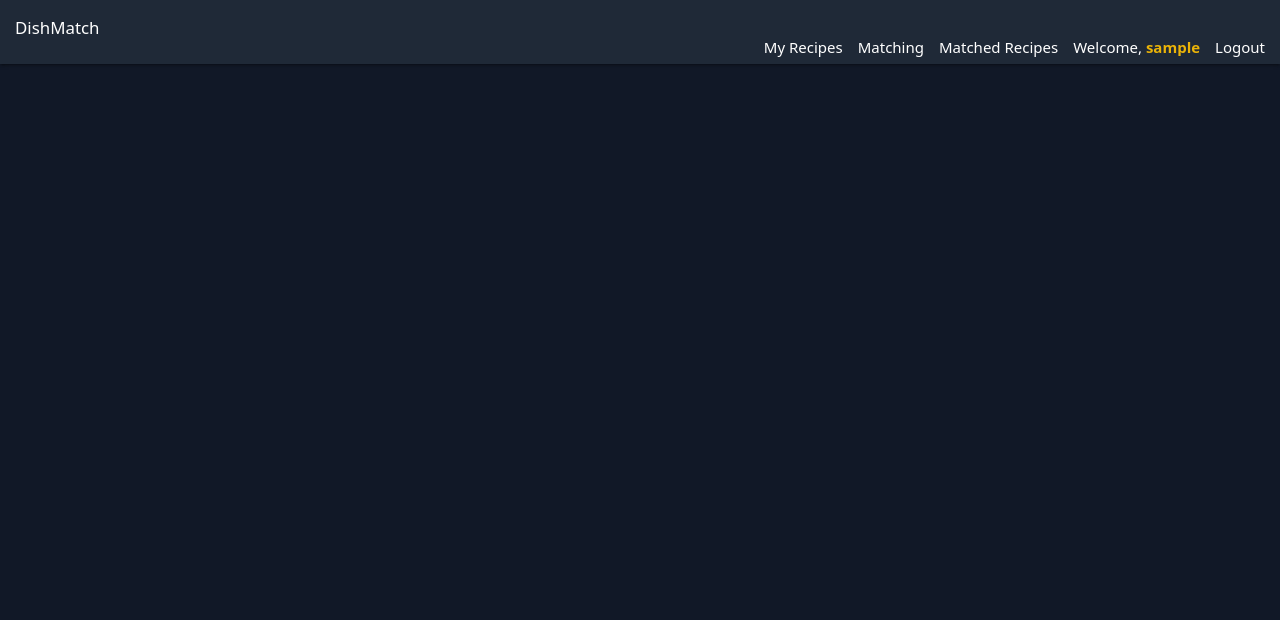
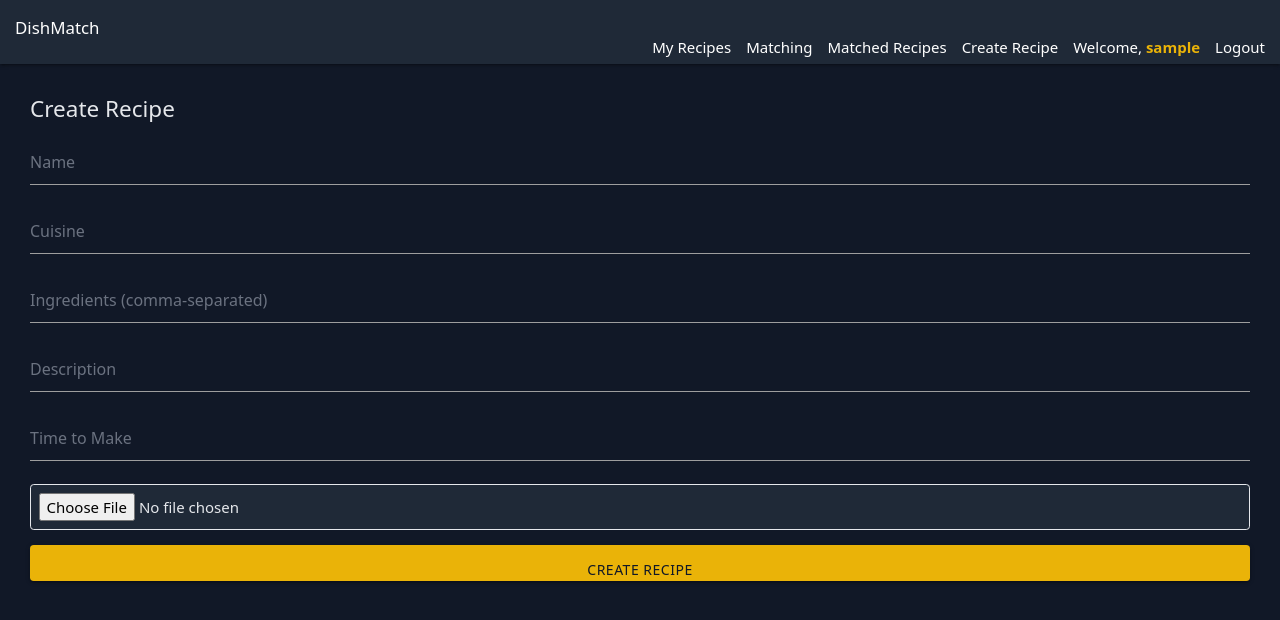
Before and after one commit to LeviathanIsI/DishMatch_Frontend, a React (Vite) app: page /create-recipe in a window 1280 px wide. Shown: the top 620 px of the page. Built offline with nearby package versions, Linux system fonts and the light colour scheme; sample sign-in values are in the browser's storage.

Commit message:
Added a create recipe route and updated navbar

```diff
--- a/src/App.jsx
+++ b/src/App.jsx
@@ -7,6 +7,7 @@ import Login from "./pages/Login";
 import MyRecipes from "./pages/MyRecipes";
 import Matching from "./pages/Matching";
 import MatchedRecipes from "./pages/MatchedRecipes";
+import CreateRecipe from "./pages/CreateRecipe";
 import ProtectedRoute from "./components/ProtectedRoute";
 
 const App = () => {
@@ -43,6 +44,14 @@ const App = () => {
                 </ProtectedRoute>
               }
             />
+            <Route
+              path="/create-recipe"
+              element={
+                <ProtectedRoute>
+                  <CreateRecipe />
+                </ProtectedRoute>
+              }
+            />
           </Routes>
         </main>
       </div>
--- a/src/components/Navbar.jsx
+++ b/src/components/Navbar.jsx
@@ -1,14 +1,12 @@
 import React, { useContext } from "react";
-import { Link, useNavigate } from "react-router-dom";
+import { Link } from "react-router-dom";
 import { AuthContext } from "../context/AuthContext";
 
 const Navbar = () => {
   const { isAuthenticated, username, logout } = useContext(AuthContext);
-  const navigate = useNavigate();
 
   const handleLogout = () => {
     logout();
-    navigate("/login");
   };
 
   return (
@@ -29,9 +27,12 @@ const Navbar = () => {
           </Link>
           {isAuthenticated ? (
             <>
+              <Link to="/create-recipe" className="text-white">
+                Create Recipe
+              </Link>
               <span className="text-white">
                 Welcome,{" "}
-                <span className="text-yellow-500 font-bold">{username}</span>
+                <span className="font-bold text-yellow-500">{username}</span>
               </span>
               <button onClick={handleLogout} className="text-white">
                 Logout
--- a/src/context/AuthContext.jsx
+++ b/src/context/AuthContext.jsx
@@ -10,7 +10,7 @@ export const AuthProvider = ({ children }) => {
     const token = localStorage.getItem("token");
     if (token) {
       const decodedToken = JSON.parse(atob(token.split(".")[1]));
-      console.log("Decoded Token:", decodedToken); // Add this line
+      console.log("Decoded Token:", decodedToken);
       setUsername(decodedToken.username);
       setIsAuthenticated(true);
     }
--- /dev/null
+++ b/src/pages/CreateRecipe.jsx
@@ -0,0 +1,115 @@
+import React, { useState } from "react";
+import apiFetch from "../api/fetch";
+
+const CreateRecipe = () => {
+  const [name, setName] = useState("");
+  const [cuisine, setCuisine] = useState("");
+  const [ingredients, setIngredients] = useState("");
+  const [description, setDescription] = useState("");
+  const [timeToMake, setTimeToMake] = useState("");
+  const [image, setImage] = useState(null);
+  const [message, setMessage] = useState("");
+
+  const handleSubmit = async (e) => {
+    e.preventDefault();
+    const formData = new FormData();
+    formData.append("name", name);
+    formData.append("cuisine", cuisine);
+    formData.append("ingredients", ingredients);
+    formData.append("description", description);
+    formData.append("timeToMake", timeToMake);
+    if (image) {
+      formData.append("image", image);
+    }
+
+    try {
+      await apiFetch("/recipes/create", {
+        method: "POST",
+        body: formData,
+      });
+      setMessage("Recipe created successfully!");
+      setName("");
+      setCuisine("");
+      setIngredients("");
+      setDescription("");
+      setTimeToMake("");
+      setImage(null);
+    } catch (error) {
+      setMessage("Error creating recipe: " + error.message);
+    }
+  };
+
+  return (
+    <div className="container mx-auto p-4">
+      <h2 className="text-2xl mb-4">Create Recipe</h2>
+      <form onSubmit={handleSubmit} className="space-y-4">
+        <div className="input-field">
+          <input
+            type="text"
+            value={name}
+            onChange={(e) => setName(e.target.value)}
+            placeholder="Name"
+            required
+            className="w-full p-2 border rounded bg-gray-800 text-gray-200 placeholder-gray-500 focus:border-yellow-500"
+          />
+        </div>
+        <div className="input-field">
+          <input
+            type="text"
+            value={cuisine}
+            onChange={(e) => setCuisine(e.target.value)}
+            placeholder="Cuisine"
+            required
+            className="w-full p-2 border rounded bg-gray-800 text-gray-200 placeholder-gray-500 focus:border-yellow-500"
+          />
+        </div>
+        <div className="input-field">
+          <input
+            type="text"
+            value={ingredients}
+            onChange={(e) => setIngredients(e.target.value)}
+            placeholder="Ingredients (comma-separated)"
+            required
+            className="w-full p-2 border rounded bg-gray-800 text-gray-200 placeholder-gray-500 focus:border-yellow-500"
+          />
+        </div>
+        <div className="input-field">
+          <input
+            type="text"
+            value={description}
+            onChange={(e) => setDescription(e.target.value)}
+            placeholder="Description"
+            required
+            className="w-full p-2 border rounded bg-gray-800 text-gray-200 placeholder-gray-500 focus:border-yellow-500"
+          />
+        </div>
+        <div className="input-field">
+          <input
+            type="text"
+            value={timeToMake}
+            onChange={(e) => setTimeToMake(e.target.value)}
+            placeholder="Time to Make"
+            required
+            className="w-full p-2 border rounded bg-gray-800 text-gray-200 placeholder-gray-500 focus:border-yellow-500"
+          />
+        </div>
+        <div className="input-field">
+          <input
+            type="file"
+            onChange={(e) => setImage(e.target.files[0])}
+            className="w-full p-2 border rounded bg-gray-800 text-gray-200 placeholder-gray-500 focus:border-yellow-500"
+          />
+        </div>
+        <button
+          type="submit"
+          className="btn w-full py-2 rounded bg-yellow-500 text-gray-900 hover:bg-yellow-400"
+        >
+          Create Recipe
+        </button>
+      </form>
+      {message && <p className="mt-4">{message}</p>}
+    </div>
+  );
+};
+
+export default CreateRecipe;
--- a/src/pages/Matching.jsx
+++ b/src/pages/Matching.jsx
@@ -1,9 +1,9 @@
-import React, { useState, useEffect } from 'react';
-import apiFetch from '../api/fetch';
+import React, { useState, useEffect } from "react";
+import apiFetch from "../api/fetch";
 
 const Matching = () => {
   const [recipe, setRecipe] = useState(null);
-  const [message, setMessage] = useState('');
+  const [message, setMessage] = useState("");
 
   useEffect(() => {
     fetchRandomRecipe();
@@ -11,51 +11,69 @@ const Matching = () => {
 
   const fetchRandomRecipe = async () => {
     try {
-      const response = await apiFetch('/recipes/random');
+      const response = await apiFetch("/recipes/random");
       setRecipe(response);
+      setMessage(""); // Clear the message when fetching a new recipe
     } catch (error) {
-      setMessage('Error fetching recipe: ' + error.message);
+      setMessage("Error fetching recipe: " + error.message);
     }
   };
 
   const handleMakeIt = async () => {
     try {
-      const token = localStorage.getItem('token');
-      await apiFetch('/recipes/add', {
-        method: 'POST',
+      const token = localStorage.getItem("token");
+      await apiFetch("/recipes/add", {
+        method: "POST",
         headers: {
-          'Content-Type': 'application/json',
-          'Authorization': `Bearer ${token}`,
+          "Content-Type": "application/json",
+          Authorization: `Bearer ${token}`,
         },
         body: JSON.stringify({ recipeId: recipe._id }),
       });
-      setMessage('Recipe added to your saved recipes!');
+      setMessage("Recipe added to your saved recipes!");
       fetchRandomRecipe();
     } catch (error) {
-      setMessage('Error adding recipe: ' + error.message);
+      setMessage("Error adding recipe: " + error.message);
     }
   };
 
   const handlePass = () => {
     fetchRandomRecipe();
+    setMessage(""); // Clear the message when passing a recipe
   };
 
   return (
-    <div>
-      <h2 className="text-2xl mb-4">Matching Screen</h2>
-      {recipe ? (
-        <div className="card p-4 mb-4">
-          <h3 className="card-title">{recipe.name}</h3>
-          <p>{recipe.cuisine}</p>
-          <p>{recipe.ingredients.join(', ')}</p>
-          <p>Created by: {recipe.creator ? recipe.creator.username : 'Unknown'}</p>
-          <button onClick={handleMakeIt} className="btn mt-4">Make It</button>
-          <button onClick={handlePass} className="btn mt-4 ml-4">Pass</button>
+    <div className="flex items-center justify-center min-h-screen bg-gray-900">
+      <div className="flex flex-col items-center space-y-4 bg-gray-800 p-6 rounded-lg shadow-lg">
+        <h2 className="text-2xl mb-4 text-white">Matching Screen</h2>
+        {recipe ? (
+          <div className="flex flex-col items-center space-y-2">
+            <h3 className="text-xl font-bold text-white">{recipe.name}</h3>
+            <p className="text-white">{recipe.cuisine}</p>
+            <p className="text-white">{recipe.ingredients.join(", ")}</p>
+            <p className="text-white">
+              Created by: {recipe.creator ? recipe.creator.username : "Unknown"}
+            </p>
+          </div>
+        ) : (
+          <p className="text-white">Loading...</p>
+        )}
+        <div className="flex justify-between w-full mt-4">
+          <button
+            onClick={handleMakeIt}
+            className="bg-yellow-500 text-gray-900 hover:bg-yellow-400 px-4 py-2 rounded"
+          >
+            Make It
+          </button>
+          <button
+            onClick={handlePass}
+            className="bg-teal-500 text-gray-900 hover:bg-teal-400 px-4 py-2 rounded"
+          >
+            Pass
+          </button>
         </div>
-      ) : (
-        <p>Loading...</p>
-      )}
-      {message && <p className="mt-4">{message}</p>}
+        {message && <p className="mt-4 text-white">{message}</p>}
+      </div>
     </div>
   );
 };
--- a/src/pages/MyRecipes.jsx
+++ b/src/pages/MyRecipes.jsx
@@ -6,7 +6,7 @@ const MyRecipes = () => {
 
   useEffect(() => {
     const fetchRecipes = async () => {
-      const response = await apiFetch("/recipes");
+      const response = await apiFetch("/recipes/my-recipes");
       setRecipes(response);
     };
     fetchRecipes();
```
